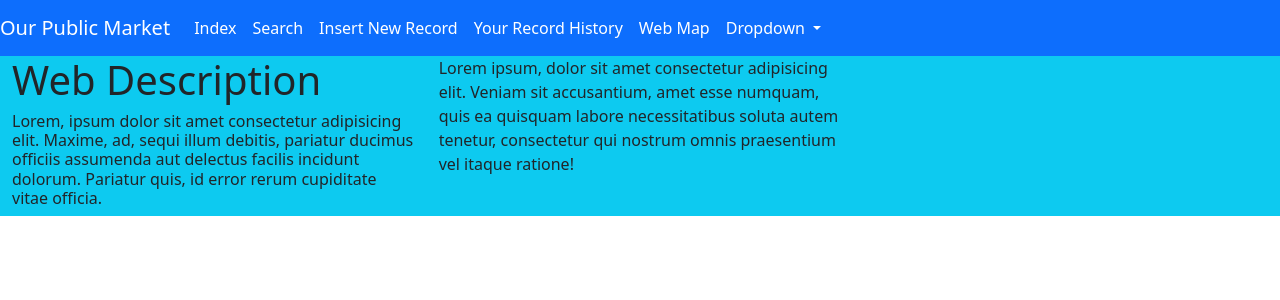
After one commit to tommyliu313/atwdiproject, a PHP site: page /webmap.html in a window 1280 px wide. The commit adds this page. Shown: the top 300 px of the page. Run offline with PHP 8.4, Linux system fonts and the light colour scheme.

Commit message:
20221015 0236

```diff
--- a/data/filecontent.php
+++ b/data/filecontent.php
@@ -2,7 +2,7 @@
 
 
 <?php
-	include_once()
+	include_once("dbsetting.php");
 	header('Content-Type: text/plain; charset=utf-8');
 #引入xml資源
 	$data = file_get_contents('https://www.fehd.gov.hk/english/pleasant_environment/tidy_market/marketInfo.xml');
@@ -17,7 +17,7 @@
 #另存json檔案
 	$json = file_put_contents("data.json",$jsonencodeddata);
 	#for (){
-
+		$connection
 	#}
 
 
--- a/database/dbsetting.php
+++ b/database/dbsetting.php
@@ -6,5 +6,4 @@ $databasename = 'marketpublic';
 
 $connection = new mysqli($servername, $databaseuser, $datapassword, $databasename);
 
-$url = "SELECT * FROM"
 ?>
--- /dev/null
+++ b/webmap.html
@@ -0,0 +1,79 @@
+<!--php script start-->
+<!--php script end-->
+<!DOCTYPE html>
+<html lang="en">
+
+<style>
+    nav#top a.navbar-brand {
+  color: white; }
+
+nav#top #navbarNavDropdown ul.navbar-nav li.nav-item {
+  align-items: center; }
+  nav#top #navbarNavDropdown ul.navbar-nav li.nav-item a.nav-link {
+    color: white; }
+
+</style>
+    <!--compulsorypartstart-->
+<head>
+    <meta charset="UTF-8">
+    <meta http-equiv="X-UA-Compatible" content="IE=edge">
+    <meta name="viewport" content="width=device-width, initial-scale=1.0">
+    <link rel="stylesheet" href="./css/bootstrap-5.2.1-dist/css/bootstrap.min.css"></link>
+    <script src="./css/bootstrap-5.2.1-dist/js/bootstrap.min.js"></script>
+    <title>Document</title>
+</head>
+
+<!--compulsorypartend-->
+<body>
+    <!--navbarstart-->
+    <nav class="navbar navbar-expand-lg bg-primary" id="top"><a class="navbar-brand"> Our Public Market</a>
+    <button class="navbar-toggler" type="button" data-bs-toggle="collapse" data-bs-target="#navbarNavDropdown" aria-controls="navbarNavDropdown" aria-expanded="false" aria-label="Toggle navigation"><span class="navbar-toggler-icon" style="#00FF00"></span></button>
+    <div class="collapse navbar-collapse" id="navbarNavDropdown">
+      <ul class="navbar-nav">
+      <li class="nav-item active"><a class="nav-link" href="index.html"> Index</a></li>
+        <li class="nav-item"><a class="nav-link" href="search.php"> Search </a></li>
+        <li class="nav-item"><a class="nav-link" href="insert.html"> Insert New Record</a></li>
+        <li class="nav-item"><a class="nav-link" href=""> Your Record History</a></li>
+        <li class="nav-item"><a href="" class="nav-link">Web Map</a></li>
+        <li class="nav-item dropdown">
+          <a href="#" class="nav-link dropdown-toggle" id="navbarDropdown" role="button" data-bs-toggle="dropdown" aria-expanded="false">
+            Dropdown
+          </a>
+          <ul class="dropdown-menu" aria-labelledby="navbarDropdown">
+            <li><a href="#" class="dropdown-item">
+              Whole New Market Record</a></li>
+              <li><a href="#" class="dropdown-item">
+                Whole New Market Record</a></li>
+          </ul>
+        </li>
+      </ul>
+    </div>
+  </nav>
+    <!--navbarend-->
+
+<!--footerstart-->
+<footer class="bg-info">
+    <div class="container-fluid">
+      <div class="row">
+        <div class="col-lg-4">
+          <div class="row">
+            <h1>Web Description</h1>
+          </div>
+          <div class="row">
+            <h6>
+            Lorem, ipsum dolor sit amet consectetur adipisicing elit. Maxime, ad, sequi illum debitis, pariatur ducimus officiis assumenda aut delectus facilis incidunt dolorum. Pariatur quis, id error rerum cupiditate vitae officia.
+              </h6>
+          </div>
+        </div>
+        <div class="col-lg-4">Lorem ipsum, dolor sit amet consectetur adipisicing elit. Veniam sit accusantium, amet esse numquam, quis ea quisquam labore necessitatibus soluta autem tenetur, consectetur qui nostrum omnis praesentium vel itaque ratione!</div>
+      </div>
+    </div>
+    </div></footer>
+  <!--footerend-->
+
+  <!--cookiesetting-->
+  <!---->
+</body>
+</html>
+<!--Connect to the database start-->
+<!--Connect to the database end-->
```
Also changed, not shown: error.html (+13 -1 lines), index.html (+12 -0 lines), insert.html (+13 -1 lines), search.php (+13 -1 lines), js/navbartoggle.js (added).
